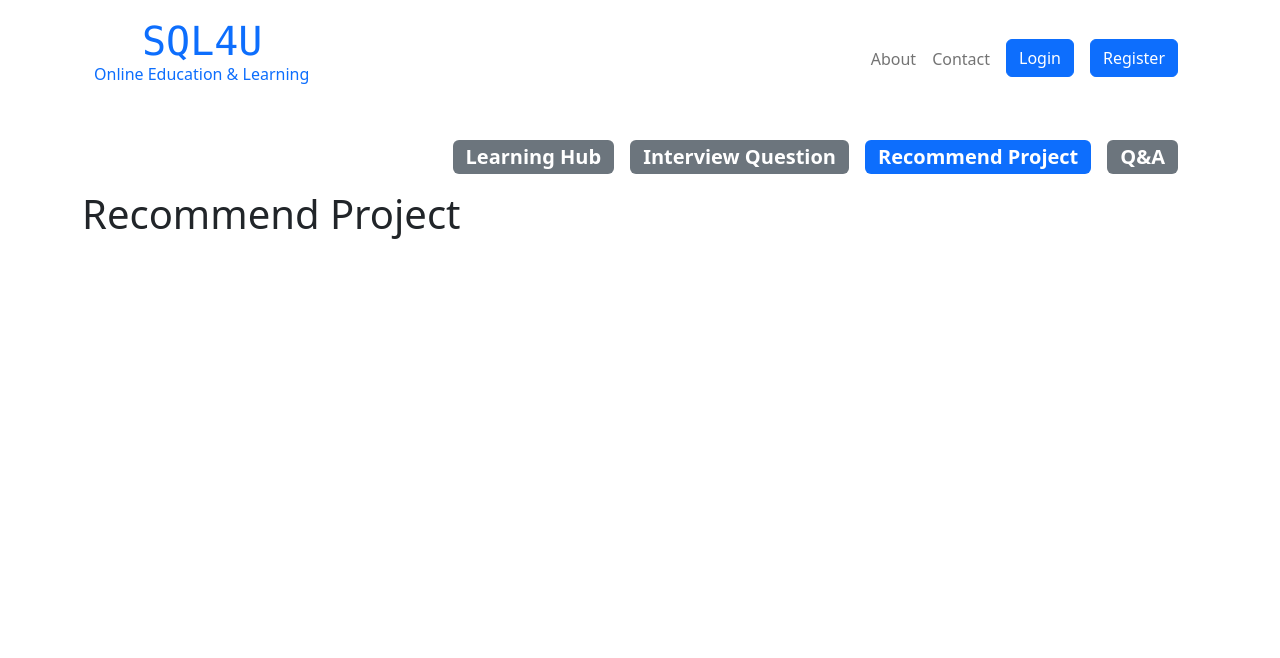
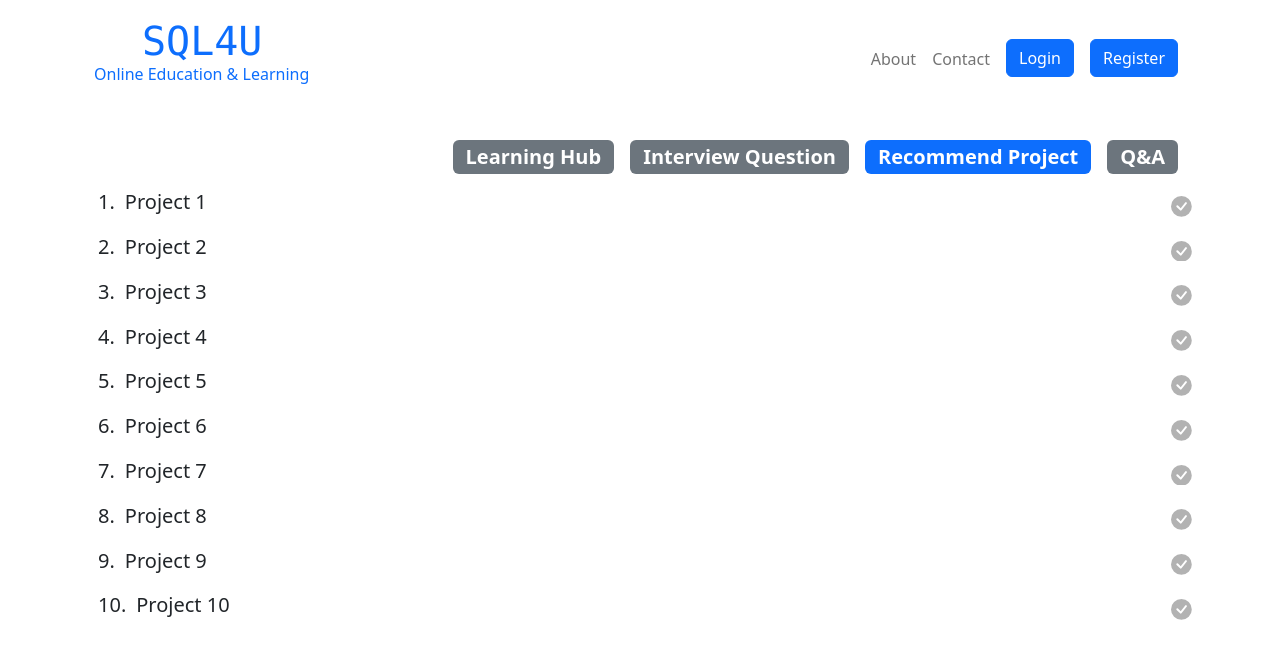
Before and after one commit to dongtandung2001/SQL4U, a React (Create React App) app in the folder frontend/: page /project in a window 1280 px wide. Shown: the top 658 px of the page. Built offline with nearby package versions, Linux system fonts and the light colour scheme.

Commit message:
Created te skeleton of recommended project page

```diff
--- a/frontend/package.json
+++ b/frontend/package.json
@@ -10,6 +10,7 @@
     "font-awesome": "^4.7.0",
     "react": "^18.2.0",
     "react-dom": "^18.2.0",
+    "react-icons": "^4.6.0",
     "react-router-dom": "^6.4.3",
     "react-scripts": "5.0.1",
     "web-vitals": "^2.1.4"
--- /dev/null
+++ b/frontend/src/component/project/IndividualProject.jsx
@@ -0,0 +1,20 @@
+import React, { Component } from "react";
+import {BsFillCheckCircleFill} from 'react-icons/bs';
+import './recommendedProjects.css';
+
+class IndividualProject extends Component {
+  state = {};
+  render() {
+    return(
+      <div className='project-title-div'>
+        <h5 className='project-title'>
+          <span style = {{ marginRight: "10px"}}>{this.props.count}.</span>
+          {this.props.title}
+        </h5>
+        <button type='button' className="check-button"><BsFillCheckCircleFill className='check-icon' /></button>
+      </div>
+    );
+  }
+}
+
+export default IndividualProject;
--- /dev/null
+++ b/frontend/src/component/project/projects.js
@@ -0,0 +1,35 @@
+// eslint-disable-next-line import/no-anonymous-default-export
+const data = [
+    {
+        title:"Project 1"
+    },
+    {
+        title:"Project 2"
+    },
+    {
+        title:"Project 3"
+    },
+    {
+        title:"Project 4"
+    },
+    {
+        title:"Project 5"
+    },
+    {
+        title:"Project 6"
+    },
+    {
+        title:"Project 7"
+    },
+    {
+        title:"Project 8"
+    },
+    {
+        title:"Project 9"
+    },
+    {
+        title:"Project 10"
+    }
+]
+
+export {data};
--- a/frontend/src/component/project/recommendProject.jsx
+++ b/frontend/src/component/project/recommendProject.jsx
@@ -1,10 +1,30 @@
-import React, { Component } from "react";
+import React from "react";
+import IndividualProject from './IndividualProject';
+import './recommendedProjects.css';
+import {data} from './projects';
 
-class RecommendProject extends Component {
-  state = {};
-  render() {
-    return <h1>Recommend Project</h1>;
-  }
+export default function RecommendProject() {
+  const cards = data.map( (item, index) => {
+    const handleOnclick = (e) => {
+      e.preventDefault();
+      console.log("Clicked Project", item.title);
+    }
+
+    return (
+      <div key={index}onClick={handleOnclick}>
+        <IndividualProject
+
+          count ={ index+1}
+          title={item.title}
+        />
+      </div>
+
+    )
+  });
+
+  return (
+    <div className="projects-container">
+      {cards}
+    </div>
+  );
 }
-
-export default RecommendProject;
--- /dev/null
+++ b/frontend/src/component/project/recommendedProjects.css
@@ -0,0 +1,50 @@
+:root {
+    --transition: 300ms all ease;
+    --color-primary: ##0D6EFD;
+}
+
+.projects-container {
+    width: 100%;
+}
+
+.project-title-div {
+    height: 2rem;
+    display: flex;
+    justify-content: space-between;
+    flex-direction: row;
+    align-items: center;
+    padding-left: 1rem;
+    margin-bottom: 0.8rem;
+    border: none;
+    border-radius: 1rem;
+    cursor: pointer;
+    transition: var(--transition);
+}
+
+.project-title-div:hover {
+    background: rgba(0,0,0,0.05);
+}
+.project-title {
+    align-self: center;
+}
+
+.project-title:hover {
+    color: var(--color-primary);
+}
+
+.check-button {
+    display: flex;
+    align-items: center;
+    text-align: center;
+    background: none;
+    border: none;
+}
+
+.check-icon {
+    font-size: 1.3rem;
+    color: rgba(0,0,0,0.3);
+}
+
+.check-icon:hover {
+    fill: var(--color-primary);
+}
```
Also changed, not shown: 1 other file (tests, documents, lock files or other folders).
